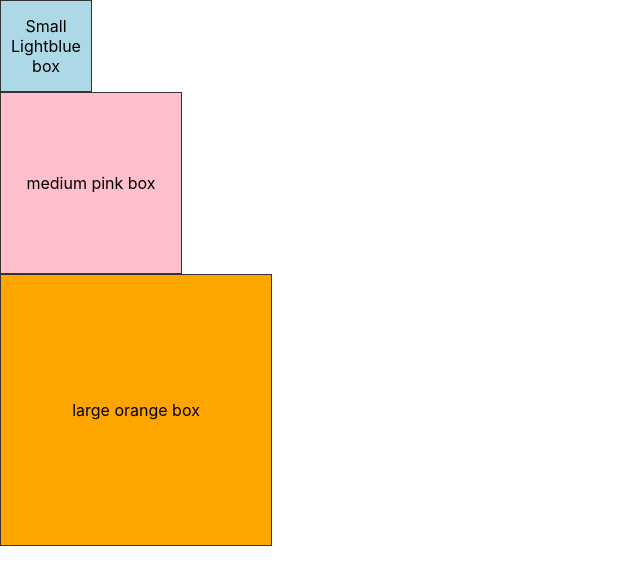
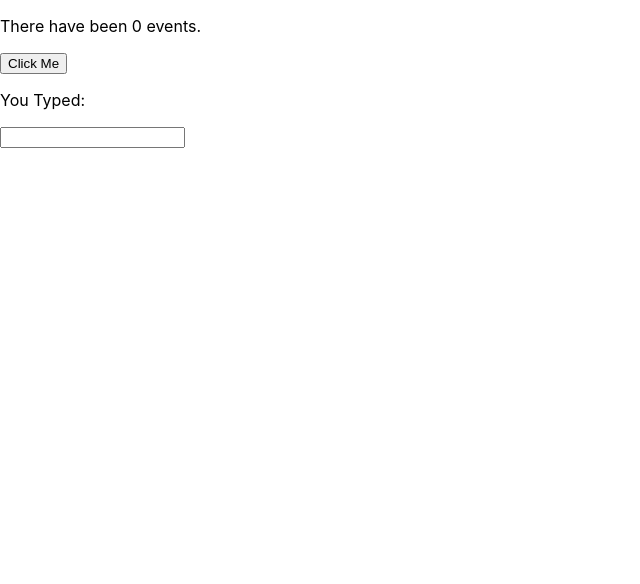
Before and after one commit to juanml30/kent-dodds-react-typescript, a React (Create React App) app: page / in a window 1280 px wide. Shown: the top 584 px of the page, without its empty margins (0-640 px from the left). Built offline with nearby package versions, Linux system fonts and the light colour scheme.

Commit message:
Video 12, manejo de los estados sin hooks

```diff
--- a/src/index.tsx
+++ b/src/index.tsx
@@ -1,40 +1,45 @@
-import React, { CSSProperties } from "react";
+import React from "react";
 import ReactDOM from "react-dom";
 import "./index.css";
 /* import App from "./App"; */
 import reportWebVitals from "./reportWebVitals";
 
-interface BoxProps {
-    size: string;
-    style: CSSProperties;
-    children: string;
+const state = { eventCount: 0, userName: "" };
+
+interface newStateProps {
+    eventCount?: number;
+    userName?: string
 }
 
-function Box(props: BoxProps) {
-    let size: string = "";
-    props.size ? size = props.size : size = "box--small"
+function setState(newState: newStateProps) {
+    Object.assign(state, newState);
+    renderApp();
+}
+
+function App() {
+    function handleClick() {
+        setState({ eventCount: state.eventCount + 1 });
+    }
     return (
-        <div className={`box box--${size}`} style={props.style}>
-            {props.children}
+        <div>
+            <p>There have been {state.eventCount} events.</p>
+            <button onClick={handleClick}>Click Me</button>
+            <p>You Typed: {state.userName}</p>
+            <div>
+                <input
+                    type="text"
+                    onChange={event => setState({userName: event.target.value}) }
+                />
+            </div>
         </div>
     );
 }
 
-const element = (
-    <div>
-        <Box size="small" style={{ backgroundColor: "lightblue" }}>
-            Small Lightblue box
-        </Box>
-        <Box size="medium" style={{ backgroundColor: "pink" }}>
-            medium pink box
-        </Box>
-        <Box size="large" style={{ backgroundColor: "orange" }}>
-            large orange box
-        </Box>
-    </div>
-);
+function renderApp() {
+    ReactDOM.render(<App />, document.getElementById("root"));
+}
 
-ReactDOM.render(element, document.getElementById("root"));
+renderApp();
 
 /* ReactDOM.render(
   <React.StrictMode>
```
